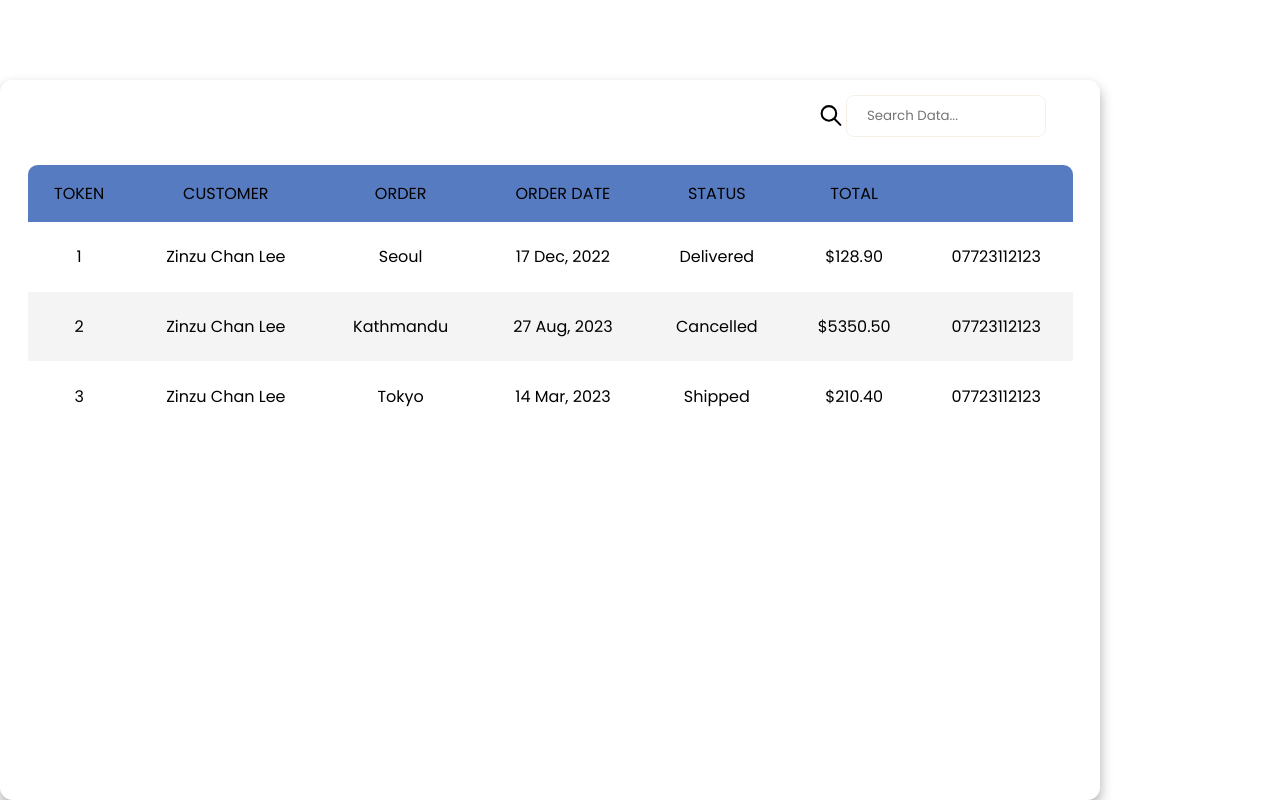
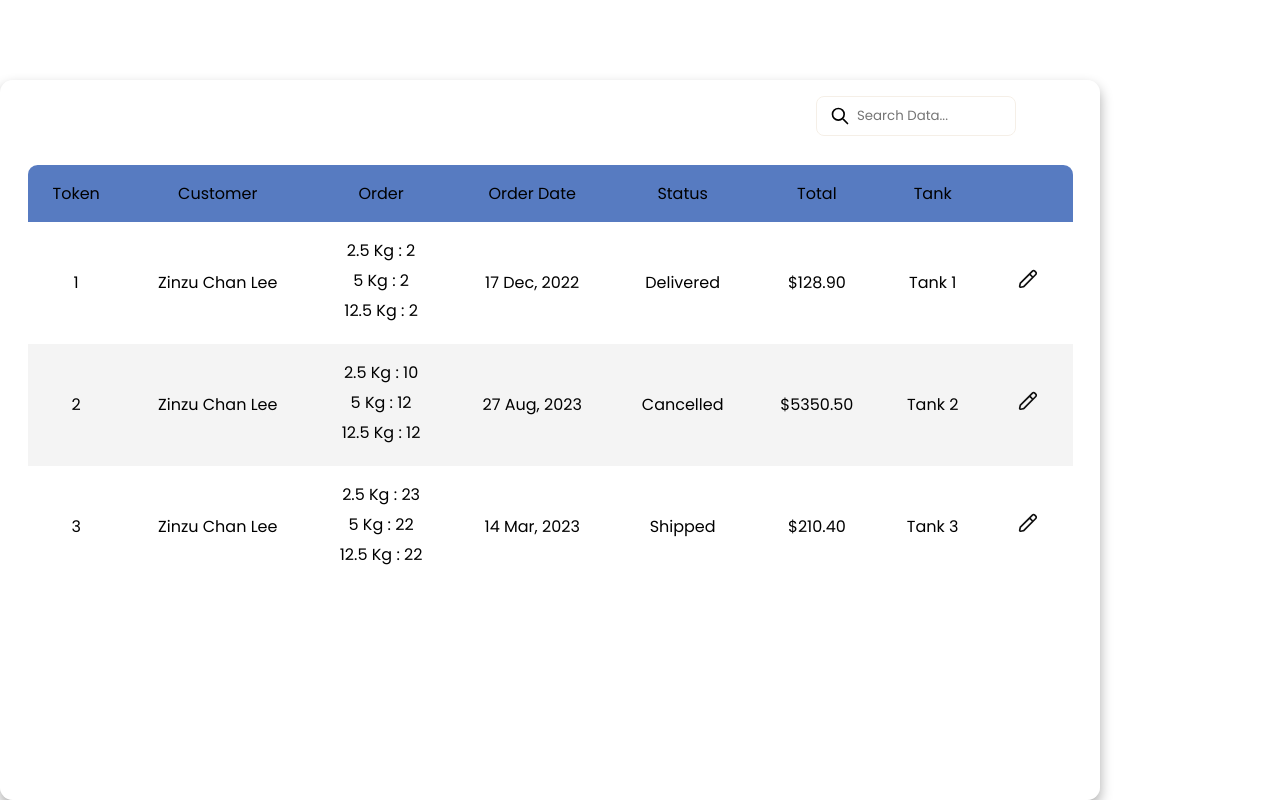
Before and after one commit to krishan44/ASE-Project, a React (Vite) app in the folder GasbyGas/: page / in a window 1280 px wide. Built offline with nearby package versions, Linux system fonts and the light colour scheme.

Commit message:
Refactor CustomerTable component to enhance order display and improve search functionality

```diff
--- a/GasbyGas/src/Components/OutletManager/Tables/customerTable.jsx
+++ b/GasbyGas/src/Components/OutletManager/Tables/customerTable.jsx
@@ -1,13 +1,14 @@
 import React, { useState, useEffect } from 'react';
 import style from './customerTable.module.css';
-import search from '../../../assets/table/search.svg'
+import search from '../../../assets/table/search.svg';
+import edit from '../../../assets/table/edit.svg';
 
 const CustomerTable = () => {
   const [searchValue, setSearchValue] = useState('');
   const [tableData, setTableData] = useState([
-    { id: 1, customer: 'Zinzu Chan Lee', email: 'Seoul', service: '17 Dec, 2022', location: 'Delivered', date: '$128.90', contact: '07723112123' },
-    { id: 2, customer: 'Zinzu Chan Lee', email: 'Kathmandu', service: '27 Aug, 2023', location: 'Cancelled', date: '$5350.50', contact: '07723112123' },
-    { id: 3, customer: 'Zinzu Chan Lee', email: 'Tokyo', service: '14 Mar, 2023', location: 'Shipped', date: '$210.40', contact: '07723112123' },
+    { id: 1, customer: 'Zinzu Chan Lee', order: ["2.5 Kg : 2 ", " 5  Kg : 2 ", "12.5 Kg : 2"], Date: '17 Dec, 2022', Status: 'Delivered', Total: '$128.90', Tank: 'Tank 1', contact: '07723112123' },
+    { id: 2, customer: 'Zinzu Chan Lee', order: ["2.5 Kg : 10", " 5  Kg : 12", "12.5 Kg : 12"], Date: '27 Aug, 2023', Status: 'Cancelled', Total: '$5350.50', Tank: 'Tank 2', contact: '07723112123' },
+    { id: 3, customer: 'Zinzu Chan Lee', order: ["2.5 Kg : 23", " 5  Kg : 22", "12.5 Kg : 22"], Date: '14 Mar, 2023', Status: 'Shipped', Total: '$210.40', Tank: 'Tank 3', contact: '07723112123' },
     // Add more rows as needed
   ]);
   const [sortConfig, setSortConfig] = useState(null);
@@ -17,7 +18,8 @@ const CustomerTable = () => {
   };
 
   const filteredData = tableData.filter(row =>
-    Object.values(row).some(val => val.toString().toLowerCase().includes(searchValue))
+    row.id.toString().toLowerCase().includes(searchValue) ||
+    row.customer.toLowerCase().includes(searchValue)
   );
 
   const handleSort = (key) => {
@@ -30,17 +32,34 @@ const CustomerTable = () => {
 
   const sortedData = [...filteredData].sort((a, b) => {
     if (sortConfig) {
-      if (a[sortConfig.key] < b[sortConfig.key]) return sortConfig.direction === 'asc' ? -1 : 1;
-      if (a[sortConfig.key] > b[sortConfig.key]) return sortConfig.direction === 'asc' ? 1 : -1;
+      if (sortConfig.key === 'Order') {
+        const aOrderTotal = a.order.reduce((sum, item) => sum + parseInt(item.split(':')[1].trim()), 0);
+        const bOrderTotal = b.order.reduce((sum, item) => sum + parseInt(item.split(':')[1].trim()), 0);
+        if (aOrderTotal < bOrderTotal) return sortConfig.direction === 'asc' ? -1 : 1;
+        if (aOrderTotal > bOrderTotal) return sortConfig.direction === 'asc' ? 1 : -1;
+      } else {
+        if (a[sortConfig.key] < b[sortConfig.key]) return sortConfig.direction === 'asc' ? -1 : 1;
+        if (a[sortConfig.key] > b[sortConfig.key]) return sortConfig.direction === 'asc' ? 1 : -1;
+      }
     }
     return 0;
   });
+
+  const orderBodyTemplate = (rowData) => {
+    return (
+      <div className={style.orderItems}>
+        {rowData.order.map((item, index) => (
+          <div key={index} className={style.orderItem}>{item}</div>
+        ))}
+      </div>
+    );
+  };
 
   return (
     <div className={style.App}>
       <main className={style.table} id="customers_table">
         <TableHeader searchValue={searchValue} handleSearch={handleSearch} />
-        <TableBody data={sortedData} handleSort={handleSort} sortConfig={sortConfig} />
+        <TableBody data={sortedData} handleSort={handleSort} sortConfig={sortConfig} orderBodyTemplate={orderBodyTemplate} />
       </main>
     </div>
   );
@@ -49,7 +68,6 @@ const CustomerTable = () => {
 const TableHeader = ({ searchValue, handleSearch }) => (
   <section className={style.table__header}>
     <div className={style.inputGroup}>
-    <img src={search} alt="search icon" className={style.searchIcon}/>
       <input
         type="search"
         placeholder="Search Data..."
@@ -57,22 +75,24 @@ const TableHeader = ({ searchValue, handleSearch }) => (
         className={style.searchField}
         onChange={handleSearch}
       />
+      <img src={search} alt="search icon" className={style.searchIcon}/>
     </div>
   </section>
 );
 
-const TableBody = ({ data, handleSort, sortConfig }) => (
+const TableBody = ({ data, handleSort, sortConfig, orderBodyTemplate }) => (
   <section className={style.table__body}>
     <table>
       <thead>
         <tr>
-          {['Token', 'Customer', 'Order', 'Order Date', 'Status', 'Total', ' '].map(key => (
+          {['Token', 'Customer', 'Order', 'Order Date', 'Status', 'Total', 'Tank', ' '].map(key => (
             <th
               key={key}
               onClick={() => handleSort(key)}
               className={sortConfig?.key === key ? sortConfig.direction : ''}
+              style={{ textTransform: 'none' }} // Ensure text transform is none
             >
-              {key.toUpperCase()}
+              {key}
               <span className={style.iconArrow}>{sortConfig?.key === key && (sortConfig.direction === 'asc' ? '↑' : '↓')}</span>
             </th>
           ))}
@@ -83,13 +103,16 @@ const TableBody = ({ data, handleSort, sortConfig }) => (
           <tr key={row.id} style={{ backgroundColor: index % 2 === 0 ? 'transparent' : '#0000000b' }}>
             <td>{row.id}</td>
             <td>{row.customer}</td>
-            <td>{row.email}</td>
-            <td>{row.service}</td>
+            <td>{orderBodyTemplate(row)}</td>
+            <td>{row.Date}</td>
             <td>
-              <p className={`${style.status} ${style[row.location.toLowerCase()]}`}>{row.location}</p>
+              <p className={`${style.status} ${style[row.Status.toLowerCase()]}`}>{row.Status}</p>
             </td>
-            <td>{row.date}</td>
-            <td>{row.contact}</td>
+            <td>{row.Total}</td>
+            <td>{row.Tank}</td>
+            <td>
+              <img src={edit} alt="edit icon" className={style.editIcon}/>
+            </td>
           </tr>
         ))}
       </tbody>
--- a/GasbyGas/src/Components/OutletManager/Tables/customerTable.module.css
+++ b/GasbyGas/src/Components/OutletManager/Tables/customerTable.module.css
@@ -71,18 +71,22 @@ table {
 }
 
 .searchIcon{
-     width: 30px ;
-     height: 25px;
-     position: relative;
-     top: 8px;
+     width: 20px;
+     height: 20px;
+     position: absolute;
+     top: 50%;
+     left: 30px;
+     transform: translateY(-50%);
+     pointer-events: none;
 }
 
 .searchField{
      border-radius: 8px;
      border: 1px solid #F5EFE7;
-     height: 10px;
+     height: 40px;
      width: 200px;
-     padding: 20px;
+     padding: 0 10px 0 40px;
+     position: relative;
 }
 
 table, th, td {
@@ -169,11 +173,11 @@ thead th:hover span.icon-arrow{
 }
 
 thead th:hover {
-    color: #6c00bd;
+    color: #ffffff;
 }
 
 thead th.active span.icon-arrow{
-    background-color: #6c00bd;
+    background-color: #ffffff;
     color: #fff;
 }
 
@@ -184,3 +188,18 @@ thead th.asc span.icon-arrow{
 thead th.active,tbody td.active {
     color: #6c00bd;
 }
+
+.editIcon{
+    height: 20px;
+    width: 40px;
+    cursor: pointer;
+}
+
+.orderItems {
+    display: flex;
+    flex-direction: column;
+}
+
+.orderItem {
+    margin-bottom: 5px;
+}
```
